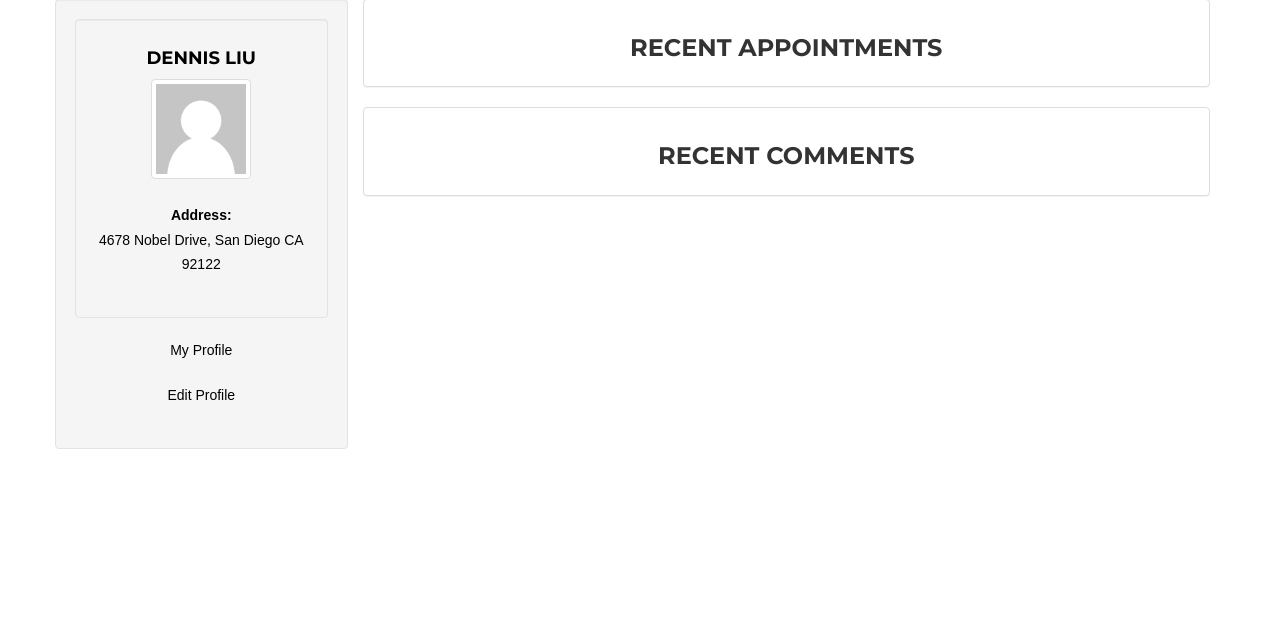
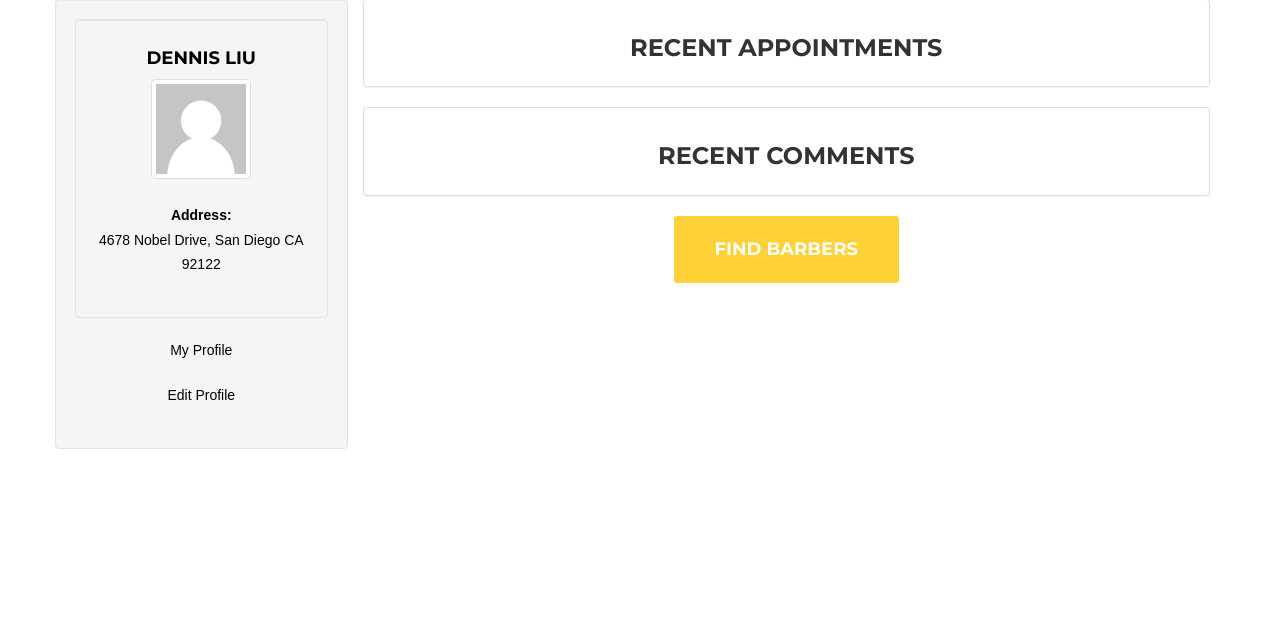
Before and after one commit to timtbanh/eclips, a Django app: template account/templates/account/clienthome.html in a window 1280 px wide. Shown: the part 172-812 px from the top of the page. Run offline with Django 3.2, Linux system fonts and the light colour scheme; the template is opened without the code that fills it: values that come from a table or form of the project are taken from there, others are empty; data comes from the database, SQL or seed files in the repository; both versions use the stored data as it was after the commit; parts of the project's set-up code (start-up, migrations or seed data) failed here and were passed over; some libraries are stand-ins or nearby versions; some web fonts are replaced.

Commit message:
Added Find Barber btn

```diff
--- a/account/templates/account/clienthome.html
+++ b/account/templates/account/clienthome.html
@@ -94,6 +94,9 @@
                             <h3 class="section-heading">Recent Comments</h3>
                         </div>
                     </div>
+                    <div class="row">
+                        <a href="findbarber.html" class="btn btn-xl">Find Barbers</a>
+                    </div>
 <!--
                     <div class="panel panel-default text-left">
                         <div class="panel-body" style="text-align:center">
```
Also changed, not shown: db.sqlite3.
